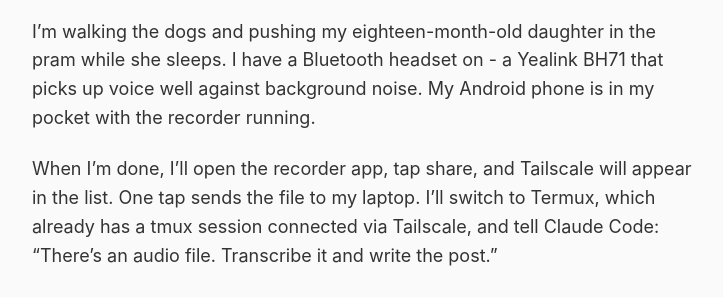
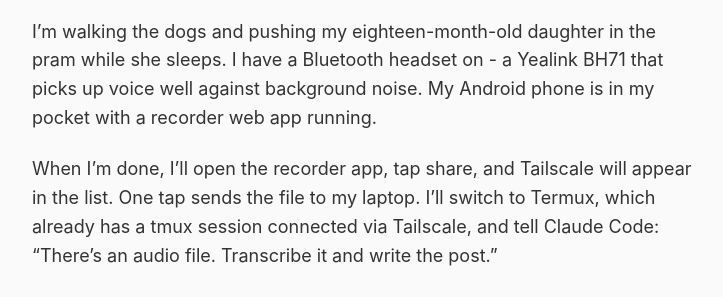
Before and after one commit to rob137/rob137.github.io, a Jekyll site: the page built from _posts/2026-01-03-is-it-cheating.md, in a window 1280 px wide and 900 px high, scrolled down 590 px. Shown: the part 239-536 px from the top of the window, without its empty margins (275-998 px from the left). Built offline with Jekyll 4.4.1, drawn with Linux system fonts in a browser that asks for light colours.

Commit message:
Clarify: recorder is a web app

```diff
--- a/_posts/2026-01-03-is-it-cheating.md
+++ b/_posts/2026-01-03-is-it-cheating.md
@@ -18,7 +18,7 @@
 
 Here's how I'm writing this post.
 
-I'm walking the dogs and pushing my eighteen-month-old daughter in the pram while she sleeps. I have a Bluetooth headset on - a Yealink BH71 that picks up voice well against background noise. My Android phone is in my pocket with the recorder running.
+I'm walking the dogs and pushing my eighteen-month-old daughter in the pram while she sleeps. I have a Bluetooth headset on - a Yealink BH71 that picks up voice well against background noise. My Android phone is in my pocket with a recorder web app running.
 
 When I'm done, I'll open the recorder app, tap share, and Tailscale will appear in the list. One tap sends the file to my laptop. I'll switch to Termux, which already has a tmux session connected via Tailscale, and tell Claude Code: "There's an audio file. Transcribe it and write the post."
 
```
